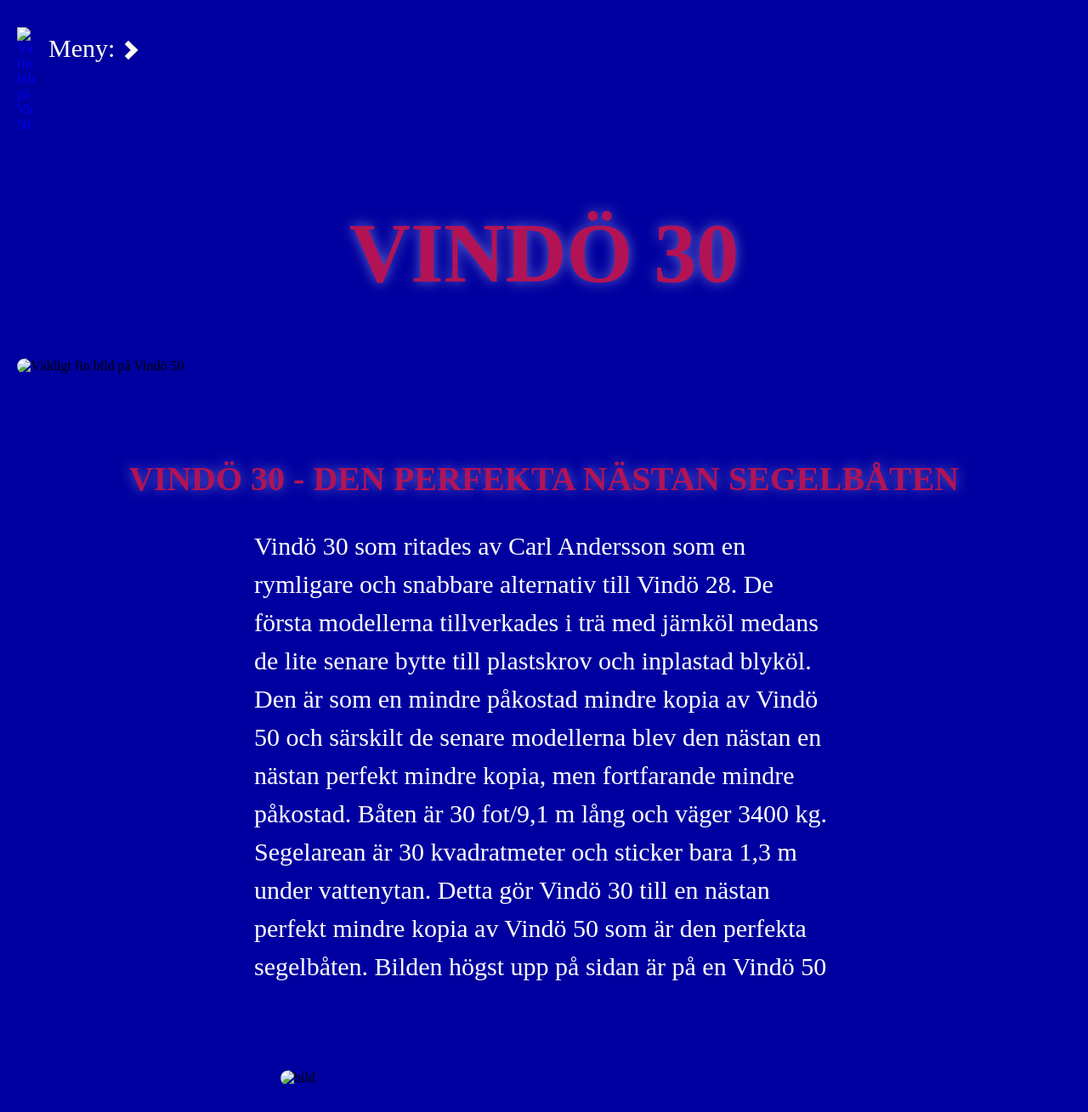
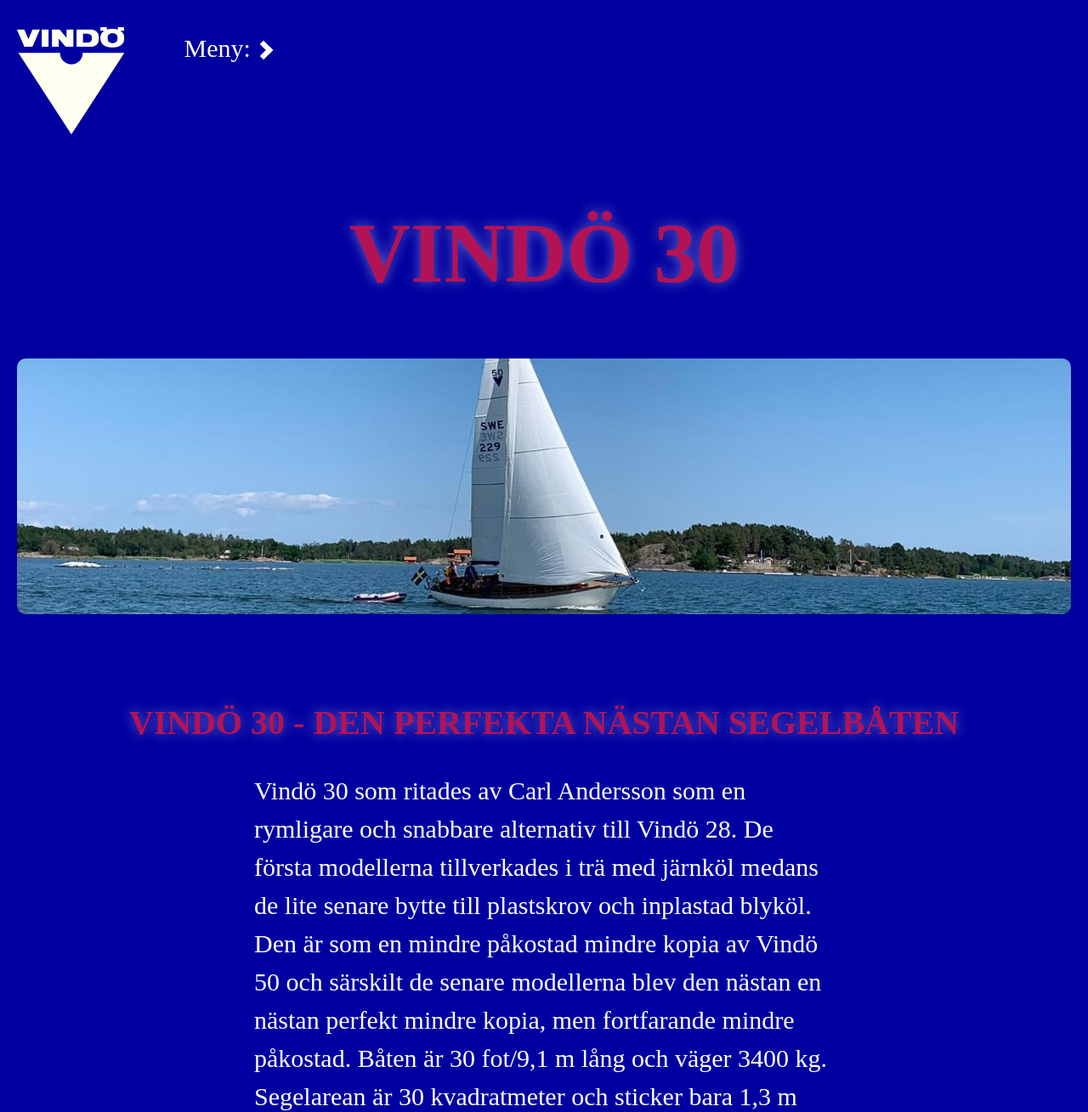
Before and after one commit to Wilhelm331/Allt-om-Vind-, a plain HTML site: page vindö30.html in a window 1280 px wide. Shown: the top 1309 px of the page at 85% size. Drawn offline with Linux system fonts and the light colour scheme; files whose address does not match are found by name.

Commit message:
Update vindö30.html

```diff
--- a/vindö30.html
+++ b/vindö30.html
@@ -21,7 +21,7 @@
         <!--logon i toppnavigeringen-->
         <div class="logo">
             <a href="index.html">
-                <img src="bilder/Vindologgavit.png" alt="Väldigt fin bild på Vindö 50" id="logga">
+                <img src="Vindologgavit.png" alt="Väldigt fin bild på Vindö 50" id="logga">
             </a>
         </div>
 
@@ -79,7 +79,7 @@
 
     <!--Bilden under sidans titel-->
     <div class="avlångtoppbild">
-        <img src="bilder/vindö50avlång.jpg" alt="Väldigt fin bild på Vindö 50">
+        <img src="vindö50avlång.jpg" alt="Väldigt fin bild på Vindö 50">
     </div>
 
     <!--Första stycket på sidan-->
@@ -105,7 +105,7 @@
 
         <!--Bilden i första stycket-->
         <div class="bild1">
-            <img src="bilder/vindö30sida.jpg" alt="bild">
+            <img src="vindö30sida.jpg" alt="bild">
         </div>
 
     </div>
@@ -129,7 +129,7 @@
 
             <!--Bilden i andra stycket-->
             <div class="bild1">
-                <img src="bilder/vindö30uppifrån.jpg" alt="bild">
+                <img src="vindö30uppifrån.jpg" alt="bild">
             </div>
         </div>
 
```
